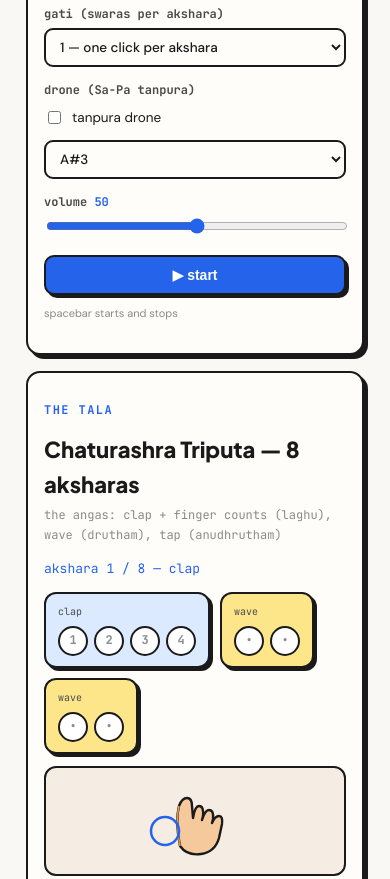
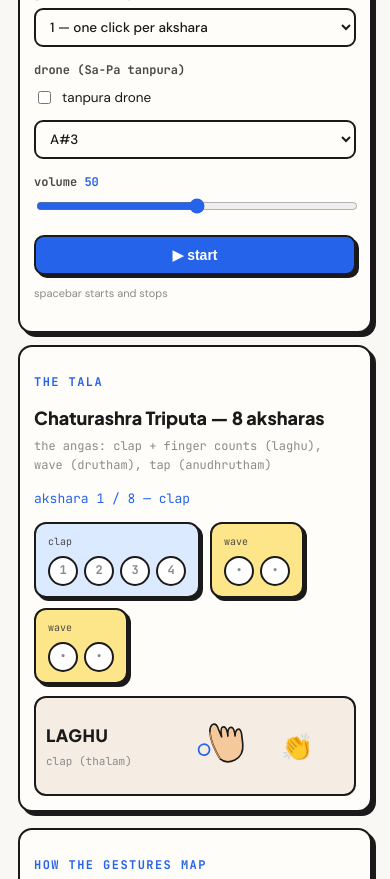
Before and after one commit to Kay131103/tala-lab, a website built with Vite: page index.html in a window 390 px wide. Shown: the part 591-1470 px from the top of the page. Built offline with nearby package versions, Linux system fonts and the light colour scheme.

Commit message:
Hand panel v2: anga name + big count display, carnatic hand gestures, mobile responsive

```diff
--- a/index.html
+++ b/index.html
@@ -54,11 +54,46 @@
 
         .angas { display: flex; gap: 10px; flex-wrap: wrap; }
         .hand-panel {
-            display: flex; justify-content: center; align-items: center;
+            display: flex; align-items: center; gap: 14px;
             background: var(--sand-soft); border: 2px solid var(--ink); border-radius: 12px;
-            padding: 8px; margin-top: 12px; min-height: 100px;
+            padding: 10px 16px; margin-top: 12px; min-height: 118px;
         }
-        .hand-panel svg { display: block; }
+        .hand-left { display: flex; flex-direction: column; gap: 4px; min-width: 8rem; }
+        .hand-anga {
+            font-family: "Plus Jakarta Sans"; font-weight: 800; font-size: 22px;
+            color: var(--ink); letter-spacing: 0.03em; transition: color 0.1s;
+        }
+        .hand-anga.flash { color: var(--elec); }
+        .hand-desc { font-family: "JetBrains Mono", monospace; font-size: 11px; color: var(--faint); }
+        .hand-svg-wrap { flex-shrink: 0; }
+        .hand-svg-wrap svg { display: block; transition: transform 0.12s ease; transform-origin: 50% 85%; }
+        .hand-svg-wrap.g-clap { transform: rotate(-18deg) translateY(-6px); }
+        .hand-svg-wrap.g-count { transform: rotate(10deg) translateY(-3px); }
+        .hand-svg-wrap.g-wave { transform: translateX(16px) rotate(12deg); }
+        .hand-svg-wrap.g-tap { transform: translateY(-8px); }
+        .hand-count {
+            font-family: "Plus Jakarta Sans"; font-weight: 800; font-size: 46px;
+            color: var(--elec); min-width: 3.2rem; text-align: center; line-height: 1;
+            transition: transform 0.08s;
+        }
+        .hand-count.pop { transform: scale(1.25); }
+        .hand-count.wave { color: var(--butter-dark); font-size: 30px; }
+        .hand-count.clap { color: var(--coral); font-size: 26px; }
+
+        @media (max-width: 640px) {
+            body { padding: 18px 10px 50px; }
+            .panel { padding: 14px; }
+            .lab { gap: 12px; margin-top: 18px; }
+            .hero h1 { font-size: 27px; }
+            .hand-panel { padding: 8px 10px; min-height: 100px; gap: 10px; }
+            .hand-anga { font-size: 17px; }
+            .hand-svg-wrap svg { width: 84px; height: 66px; }
+            .hand-count { font-size: 34px; min-width: 2.4rem; }
+            .akshara { width: 27px; height: 27px; font-size: 10.5px; }
+            .anga { padding: 8px 9px; min-width: 60px; }
+            .tala-name { font-size: 18px; }
+            .beat-group { flex-wrap: wrap; }
+        }
         .anga { border: 2px solid var(--ink); border-radius: 12px; padding: 10px 12px; background: var(--paper); min-width: 74px; box-shadow: 3px 3px 0 var(--ink); }
         .anga-l { background: var(--elec-soft); }
         .anga-d { background: var(--butter); }
@@ -147,7 +182,14 @@
                     <div class="tala-sub">the angas: clap + finger counts (laghu), wave (drutham), tap (anudhrutham)</div>
                     <div id="position"></div>
                     <div class="angas" id="angas"></div>
-                <div class="hand-panel" id="handAnim" aria-label="hand gesture animation"></div>
+                <div class="hand-panel" id="handAnim" aria-label="the tala shown with hand gestures">
+                    <div class="hand-left">
+                        <div class="hand-anga" id="angaBig">&mdash;</div>
+                        <div class="hand-desc" id="handDesc">press start</div>
+                    </div>
+                    <div class="hand-svg-wrap" id="handSvgWrap"></div>
+                    <div class="hand-count" id="countBig">&nbsp;</div>
+                </div>
                 </div>
                 <div class="panel">
                     <h3>HOW THE GESTURES MAP</h3>
--- a/src/main.js
+++ b/src/main.js
@@ -138,59 +138,80 @@ function schedulerLoop() {
 
 
 
-/* ---------------- hand animation ---------------- */
+/* ---------------- hand animation (the tala, shown) ---------------- */
 const HAND_SVG = `
-<svg viewBox="0 0 120 90" width="120" height="90">
+<svg viewBox="0 0 120 96" width="118" height="94">
   <g id="handPalm">
-    <path d="M45 70 Q40 45 44 30 Q47 22 52 22 Q57 22 57 30 L58 42 Q60 30 64 30 Q69 30 68 40 L67 44
-             Q70 34 74 34 Q79 34 78 43 L77 47 Q80 40 84 40 Q88 40 87 48 L84 62 Q80 76 66 78 Q52 80 45 70 Z"
+    <path d="M46 72 Q40 46 44 30 Q47 21 52 21 Q57 21 57 29 L58 42 Q60 29 64 29 Q69 29 68 39 L67 44
+             Q70 33 74 33 Q79 33 78 42 L77 47 Q80 39 84 39 Q88 39 87 47 L84 62 Q80 78 66 80 Q52 82 46 72 Z"
           fill="#F5C99B" stroke="#1a1a1a" stroke-width="2.4" stroke-linejoin="round"/>
-    <path d="M45 70 Q40 45 44 30" fill="none" stroke="#d99a5b" stroke-width="1.6"/>
+    <path d="M46 72 Q40 46 44 30" fill="none" stroke="#d99a5b" stroke-width="1.6"/>
   </g>
   <g id="handRipple"></g>
 </svg>`;
 
+let lastGestureShown = "";
+let lastAngaShown = "";
+
 function buildHandPanel() {
-  const host = $("handAnim");
-  if (!host || host.dataset.built) return;
+  const host = $("handSvgWrap");
+  if (host.dataset.built) return;
   host.innerHTML = HAND_SVG;
   host.dataset.built = "1";
 }
 
-let lastGesture = "";
 function animateHand(gesture, aksharaIdx) {
-  const host = $("handAnim");
+  const host = $("handSvgWrap");
   if (!host) return;
   buildHandPanel();
   const palm = document.getElementById("handPalm");
   if (!palm) return;
-  if (gesture === lastGesture) return;
-  lastGesture = gesture;
+  if (gesture === lastGestureShown) return;
+  lastGestureShown = gesture;
 
+  const wrap = host;
+  const countBig = $("countBig");
+  const angaBig = $("angaBig");
   const ripple = document.getElementById("handRipple");
-  palm.style.transformOrigin = "50% 80%";
 
-  if (gesture === "clap") {
-    palm.style.transition = "transform 0.1s";
-    palm.style.transform = "rotate(-25deg) translateX(-8px)";
-    setTimeout(() => { palm.style.transform = "rotate(0deg) translateX(0px)"; }, 90);
-    ripple.innerHTML = '<circle cx="30" cy="55" r="14" fill="none" stroke="var(--elec)" stroke-width="2.5"><animate attributeName="r" from="6" to="22" dur="0.35s" fill="freeze"/><animate attributeName="opacity" from="0.9" to="0" dur="0.35s" fill="freeze"/></circle>';
-  } else if (gesture === "count") {
-    palm.style.transition = "transform 0.12s";
-    palm.style.transform = "rotate(8deg)";
-    setTimeout(() => { palm.style.transform = "rotate(0deg)"; }, 100);
+  // gesture classes on the wrap: clap / count / wave / tap
+  wrap.className = "hand-svg-wrap g-" + (gesture.startsWith("clap") ? "clap"
+    : gesture.startsWith("count") ? "count"
+    : gesture.startsWith("wave") ? "wave" : "tap");
+
+  if (gesture.startsWith("clap")) {
+    angaBig.textContent = "LAGHU";
+    angaBig.classList.add("flash");
+    setTimeout(() => angaBig.classList.remove("flash"), 250);
+    $("handDesc").textContent = "clap (thalam)";
+    countBig.textContent = "👏";
+    countBig.className = "hand-count clap pop";
+    setTimeout(() => countBig.classList.remove("pop"), 140);
+    ripple.innerHTML = '<circle cx="28" cy="52" r="8" fill="none" stroke="var(--elec)" stroke-width="2.5"><animate attributeName="r" from="8" to="24" dur="0.4s" fill="freeze"/><animate attributeName="opacity" from="0.9" to="0" dur="0.4s" fill="freeze"/></circle>';
+  } else if (gesture.startsWith("count")) {
+    const num = gesture.split(" ")[1];
+    angaBig.textContent = "LAGHU";
+    $("handDesc").textContent = "finger count";
+    countBig.textContent = num;
+    countBig.className = "hand-count pop";
+    setTimeout(() => countBig.classList.remove("pop"), 160);
     ripple.innerHTML = "";
-  } else if (gesture === "wave") {
-    palm.style.transition = "transform 0.14s";
-    palm.style.transform = "translateX(14px) rotate(14deg)";
-    setTimeout(() => { palm.style.transform = "translateX(2px) rotate(4deg)"; }, 120);
-    ripple.innerHTML = '<path d="M20 50 Q30 40 40 50" fill="none" stroke="var(--butter-dark)" stroke-width="3"><animate attributeName="d" from="M20 50 Q30 36 40 50" to="M20 56 Q30 64 40 56" dur="0.4s" repeatCount="1"/></path>';
+  } else if (gesture.startsWith("wave")) {
+    angaBig.textContent = "DRUTHAM";
+    angaBig.classList.add("flash");
+    setTimeout(() => angaBig.classList.remove("flash"), 250);
+    $("handDesc").textContent = "wave (venu)";
+    countBig.textContent = "👋";
+    countBig.className = "hand-count wave pop";
+    setTimeout(() => countBig.classList.remove("pop"), 160);
+    ripple.innerHTML = '<path d="M14 46 Q30 30 46 46" fill="none" stroke="var(--butter-dark)" stroke-width="3"><animate attributeName="d" from="M14 42 Q30 26 46 42" to="M14 52 Q30 60 46 52" dur="0.45s" fill="freeze"/></path>';
   } else {
-    // tap
-    palm.style.transition = "transform 0.09s";
-    palm.style.transform = "translateY(-6px)";
-    setTimeout(() => { palm.style.transform = "translateY(0px)"; }, 80);
-    ripple.innerHTML = '<circle cx="60" cy="80" r="10" fill="none" stroke="var(--sage)" stroke-width="2.5"><animate attributeName="r" from="4" to="16" dur="0.3s" fill="freeze"/><animate attributeName="opacity" from="0.8" to="0" dur="0.3s" fill="freeze"/></circle>';
+    angaBig.textContent = "ANUDHRUTHAM";
+    $("handDesc").textContent = "tap (venu)";
+    countBig.textContent = "👆";
+    countBig.className = "hand-count pop";
+    setTimeout(() => countBig.classList.remove("pop"), 140);
+    ripple.innerHTML = '<circle cx="60" cy="84" r="8" fill="none" stroke="var(--sage)" stroke-width="2.5"><animate attributeName="r" from="4" to="18" dur="0.35s" fill="freeze"/><animate attributeName="opacity" from="0.8" to="0" dur="0.35s" fill="freeze"/></circle>';
   }
 }
 
```
